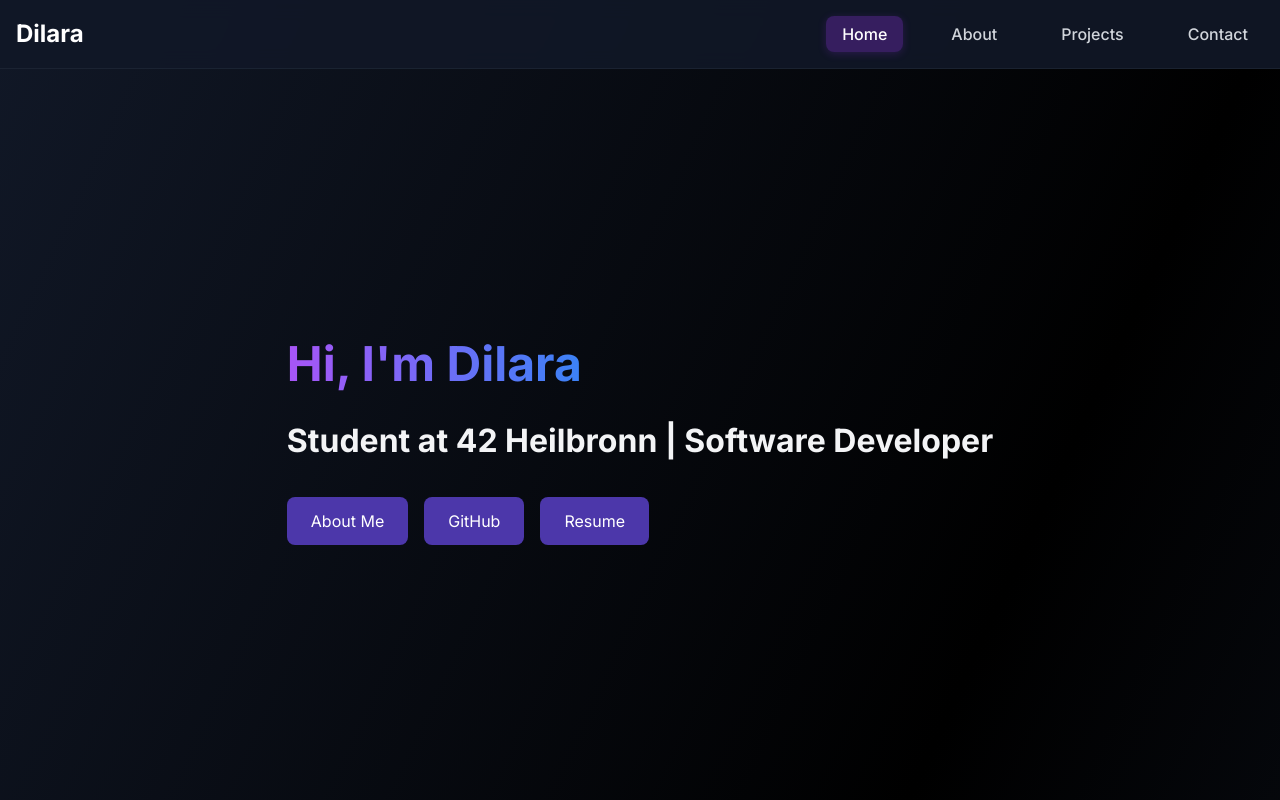
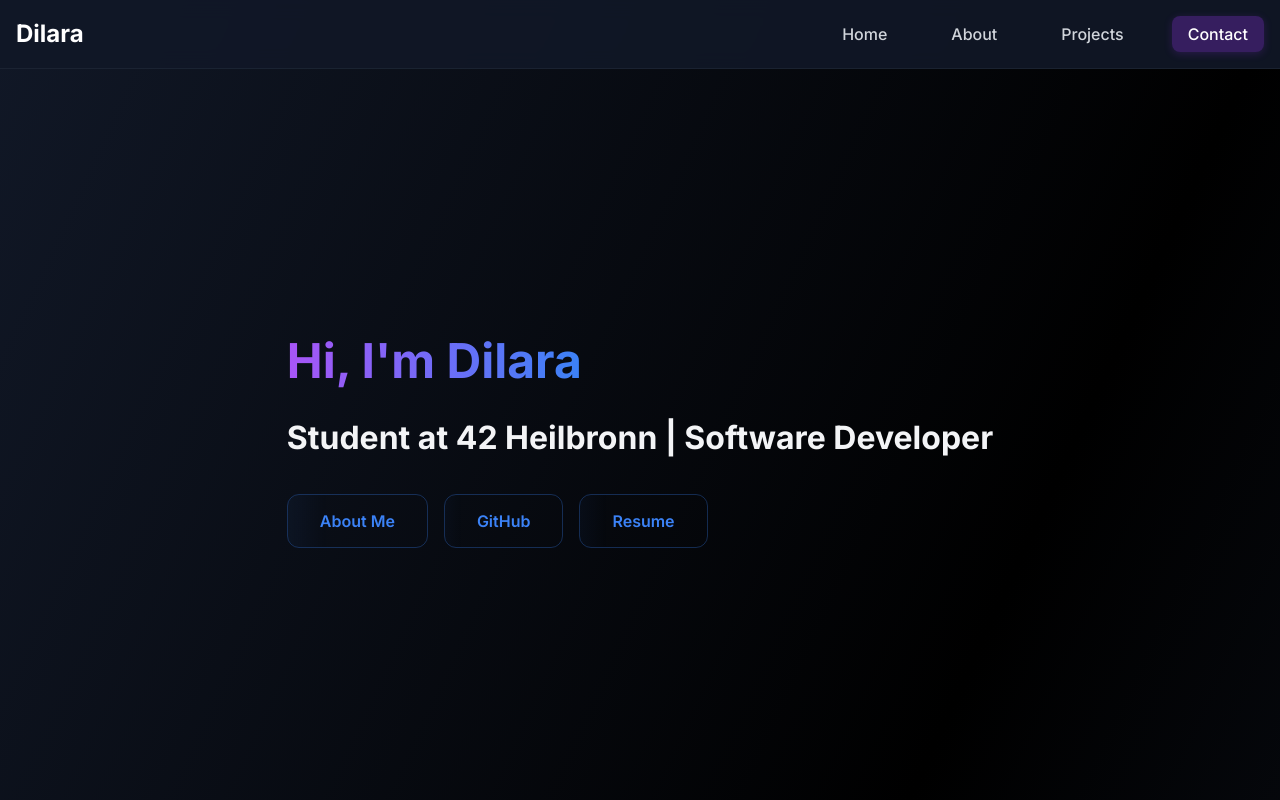
Before and after one commit to dubu13/my_portfolio, a Next.js app: page / in a window 1280 px wide. Shown: the top 800 px of the page. Built offline with nearby package versions, Linux system fonts and the light colour scheme.

Commit message:
update buttons with modern glass morphism design
- Add gradient backgrounds, backdrop blur, and shine effects
- Implement consistent styling across all button components
- Fix navigation section highlighting issues

```diff
--- a/app/components/Navigation.tsx
+++ b/app/components/Navigation.tsx
@@ -19,15 +19,27 @@ export default function Navigation() {
             setIsScrolled(window.scrollY > 20);
 
             const sections = ["home", "about", "projects", "contact"];
-            const current = sections.find(section => {
+            let current = "";
+
+            for (let i = sections.length - 1; i >= 0; i--) {
+                const section = sections[i];
                 const element = document.getElementById(section);
+
                 if (element) {
                     const rect = element.getBoundingClientRect();
-                    return rect.top <= 100 && rect.bottom >= 100;
+
+                    if (section === "contact" &&
+                        window.innerHeight + window.scrollY >= document.body.offsetHeight - 100) {
+                            current = "contact";
+                            break;
+                    }
+                    if (rect.top <= 150) {
+                        current = section;
+                        break;
+                    }
                 }
-                return false;
-            });
-            setActiveSection(current || "");
+            }
+            setActiveSection(current);
         };
 
         window.addEventListener("scroll", handleScroll);
--- a/app/globals.css
+++ b/app/globals.css
@@ -36,18 +36,45 @@
   }
 
   .btn-primary {
-    padding: 0.75rem 1.5rem;
-    background-color: rgb(76, 55, 170);
-    color: white;
-    border-radius: 0.5rem;
+    padding: 0.875rem 2rem;
+    background-color: linear-gradient(135deg, rgba(59, 130, 246, 0.1), rgba(147, 51, 234, 0.1));
+    color: rgb(59, 130, 246);
+    border: 1px solid rgba(59, 130, 246, 0.3);
+    border-radius: 0.75rem;
     text-decoration: none;
-    display: inline-block;
+    display: inline-flex;
+    align-items: center;
+    justify-content: center;
+    gap: 0.5rem;
+    font-weight: 600;
+    font-size: 1rem;
     transition: all 0.3s ease;
+    backdrop-filter: blur(10px);
+    position: relative;
+    overflow: hidden;
+  }
+
+  .btn-primary::before {
+    content: '';
+    position: absolute;
+    top: 0;
+    left: -100px;
+    width: 100%;
+    height: 100%;
+    background: linear-gradient(90deg, transparent, rgba(59, 130, 246, 0.1), transparent);
+    transition: left 0.6s ease;
+  }
+
+  .btn-primary:hover::before {
+    left: 100%;
   }
 
   .btn-primary:hover {
-    background-color: rgb(126, 34, 206);
+    background: linear-gradient(135deg, rgba(59, 130, 246, 0.2), rgba(147, 51, 234, 0.2));
+    border-color: rgb(59, 130, 246);
     transform: translateY(-2px);
+    box-shadow: 0 8px 25px rgba(59, 130, 246, 0.2);
+    color: rgb(147, 197, 255);
   }
 }
 
--- a/app/styles/section.css
+++ b/app/styles/section.css
@@ -4,7 +4,6 @@
       padding-bottom: 5rem;
     }
 
-    /* about section */
     .about-header {
       text-align: center;
       margin-bottom: 3rem;
@@ -126,6 +125,13 @@
     }
 
     /* contact section */
+    #contact {
+      min-height: 20vh;
+      display: flex;
+      flex-direction: column;
+      justify-content: center;
+    }
+
     .contact-links {
       display: flex;
       gap: 1.5rem;
@@ -144,5 +150,6 @@
       padding: 2rem 0;
       border-top: 1px solid rgb(55, 65, 81);
       margin-top: 5rem;
+      /* min-height: 20vh; */
     }
 }
```
